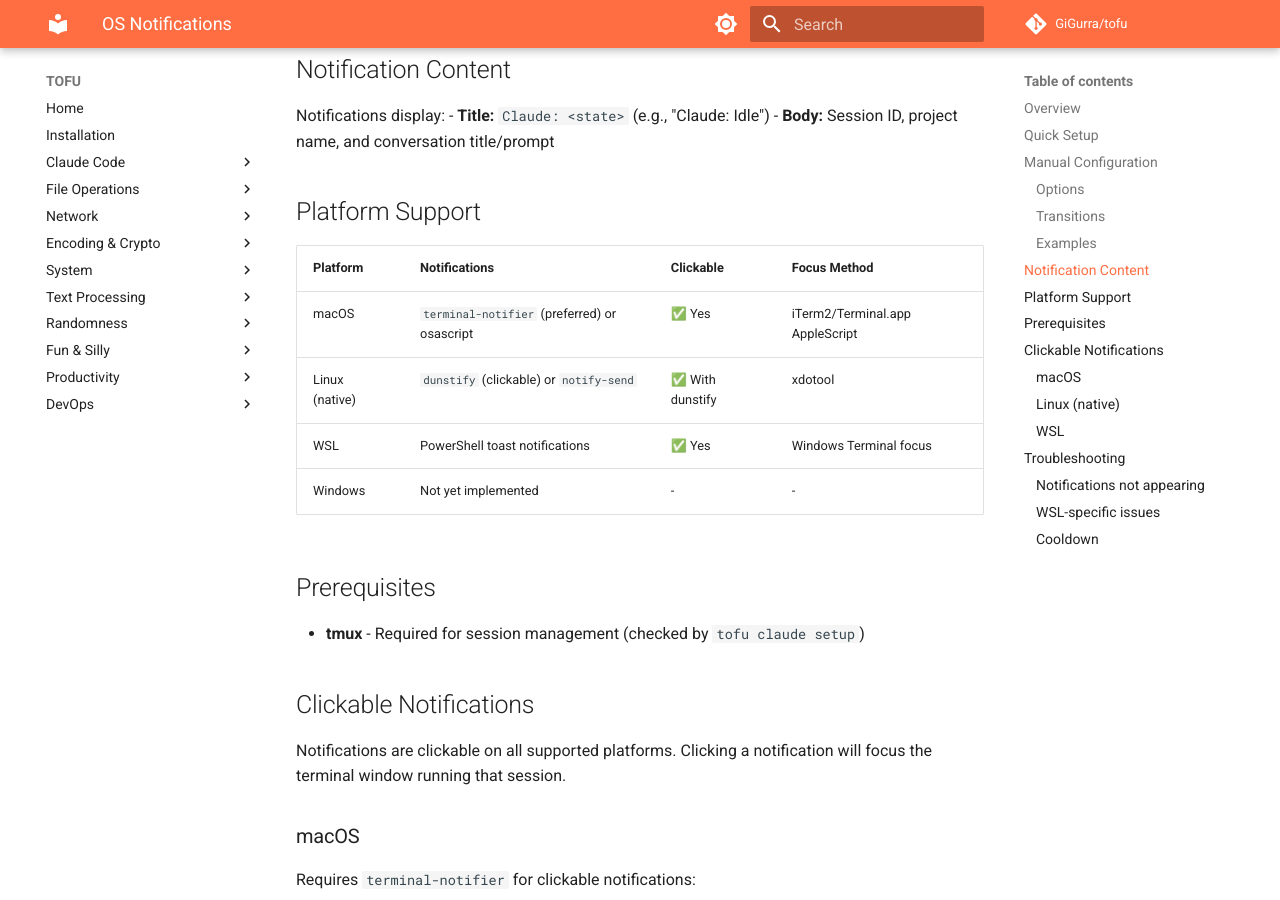
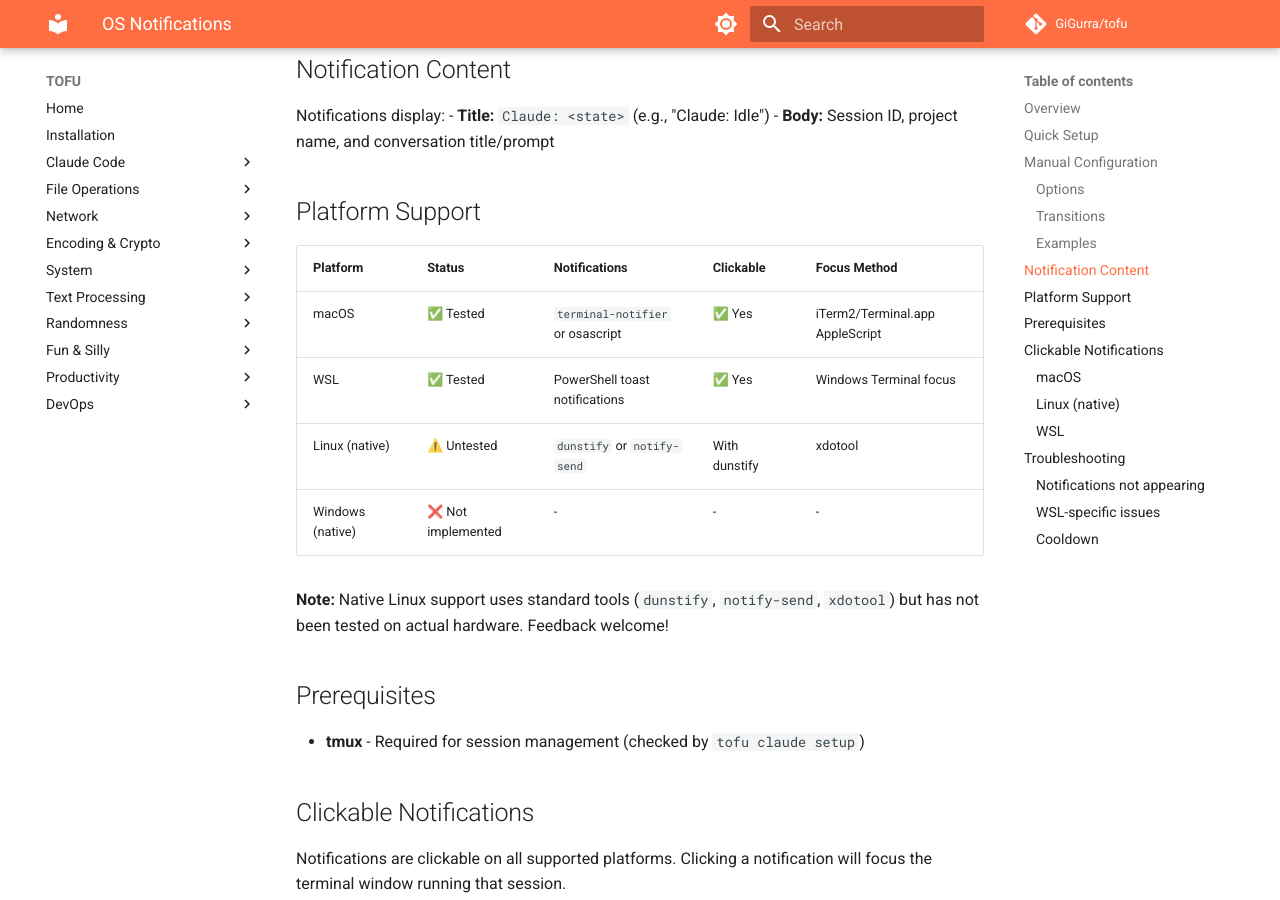
Before and after one commit to GiGurra/tofu, an MkDocs documentation site: the page built from docs/claude/notifications.md, in a window 1280 px wide and 900 px high, scrolled down 2160 px. Built offline with MkDocs 1.6.1 and Material for MkDocs 9.7.7, drawn with Linux system fonts in a browser that asks for light colours; comment, search, counter and statistics services are not loaded.

Commit message:
Document supported platforms with status
- Add supported platforms table to index.md
- Update notifications.md platform table with status column
- Mark native Linux as untested, Windows native as not implemented

Co-Authored-By: Claude Opus 4.5 <noreply@anthropic.com>

```diff
--- a/docs/claude/notifications.md
+++ b/docs/claude/notifications.md
@@ -100,12 +100,14 @@ Notifications display:
 
 ## Platform Support
 
-| Platform | Notifications | Clickable | Focus Method |
-|----------|---------------|-----------|--------------|
-| macOS | `terminal-notifier` (preferred) or osascript | ✅ Yes | iTerm2/Terminal.app AppleScript |
-| Linux (native) | `dunstify` (clickable) or `notify-send` | ✅ With dunstify | xdotool |
-| WSL | PowerShell toast notifications | ✅ Yes | Windows Terminal focus |
-| Windows | Not yet implemented | - | - |
+| Platform | Status | Notifications | Clickable | Focus Method |
+|----------|--------|---------------|-----------|--------------|
+| macOS | ✅ Tested | `terminal-notifier` or osascript | ✅ Yes | iTerm2/Terminal.app AppleScript |
+| WSL | ✅ Tested | PowerShell toast notifications | ✅ Yes | Windows Terminal focus |
+| Linux (native) | ⚠️ Untested | `dunstify` or `notify-send` | With dunstify | xdotool |
+| Windows (native) | ❌ Not implemented | - | - | - |
+
+**Note:** Native Linux support uses standard tools (`dunstify`, `notify-send`, `xdotool`) but has not been tested on actual hardware. Feedback welcome!
 
 ## Prerequisites
 
```
Also changed, not shown: docs/claude/index.md (+9 -0 lines).
